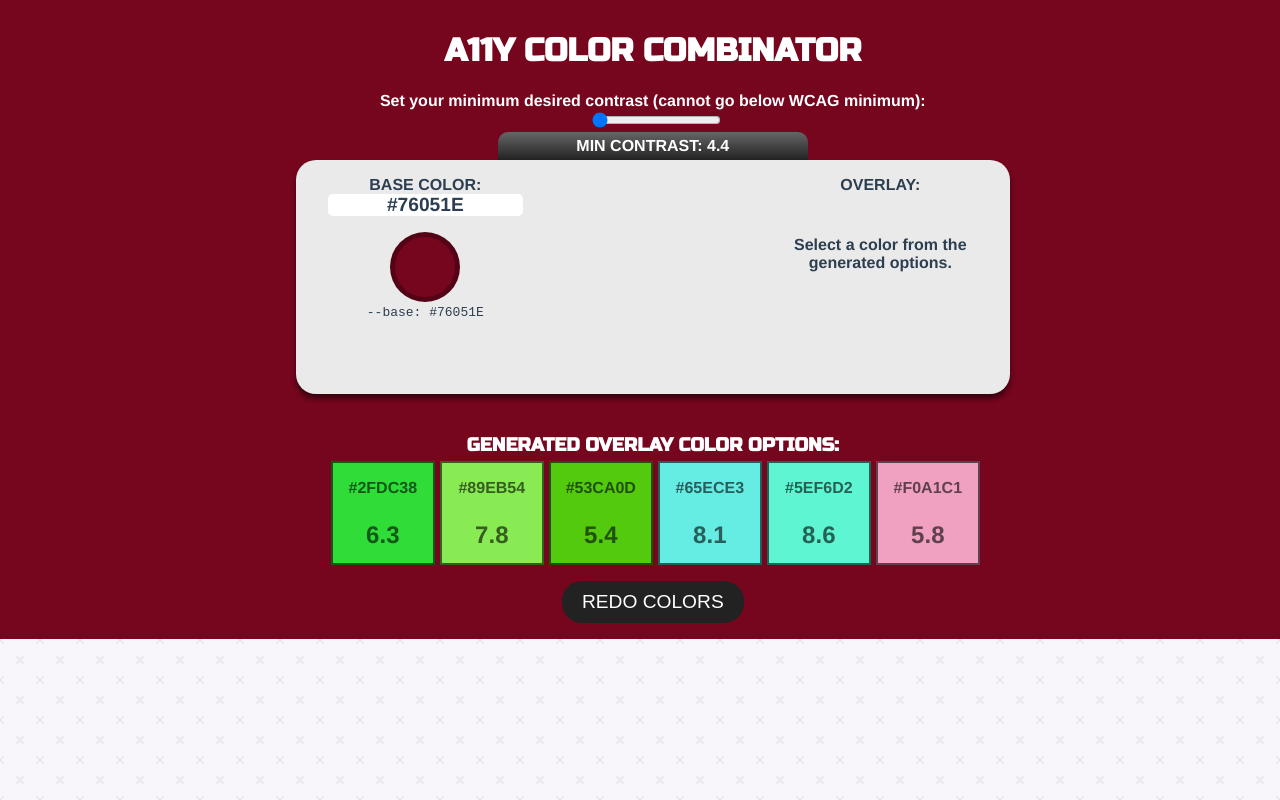
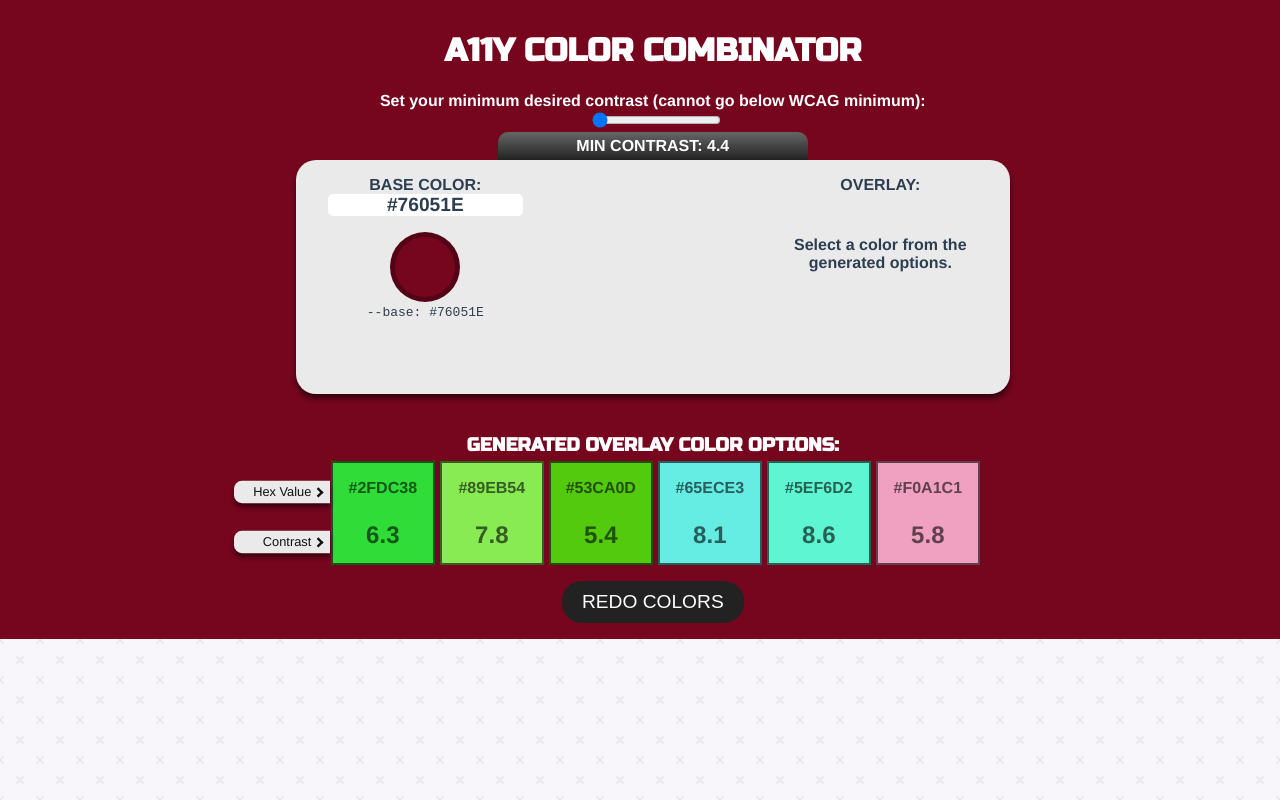
Before and after one commit to drinkingtheink/a11y-color-picker, a Vue app: page / in a window 1280 px wide. Both pictures are taken after a click on the button 342 px from the left and 306 px from the top of the page. Shown: the top 800 px of the page. Built offline with nearby package versions, Linux system fonts and the light colour scheme.

Commit message:
color annotation

```diff
--- a/src/components/AppStage.vue
+++ b/src/components/AppStage.vue
@@ -486,7 +486,7 @@ nav p {
 
 nav button {
   transform: scale(0.6);
-  width: 100%;
+  margin-top: -10px;
 }
 
 :root {
@@ -792,6 +792,7 @@ button:hover {
 
 .color-actions button {
   transform: scale(0.8);
+  width: 33%;
 }
 
 label, p {
--- a/src/components/ColorGen.vue
+++ b/src/components/ColorGen.vue
@@ -3,6 +3,10 @@
     <h3 class="options-header">Generated Overlay Color Options:</h3>
 
 		<section class="color-output">
+			<div class="annotation">
+				<span class="hex">Hex Value <i class="arrow right"></i></span>
+				<span class="cont">Contrast <i class="arrow right"></i></span>
+			</div>
 			<Tile
 				v-for="color in countArr"
 				:key="color"
@@ -79,7 +83,52 @@ export default {
 .color-output {
 	display: flex;
 	justify-content: center;
-	max-width: 80vw;
+	max-width: 730px;
 	margin: 0 auto 1rem auto;
+	position: relative;
+}
+
+.color-output .annotation {
+	position: absolute;
+	width: 100px;
+	text-align: right;
+	left: -3rem;
+	top: 0;
+	height: 100px;
+}
+
+.color-output .hex,
+.color-output .cont {
+	position: absolute;
+	right: 0;
+	width: 100%;
+	color: #111;
+	display: block;
+	padding: 5px 10px;
+	background-color: #eaeaea;
+	transform: scale(0.8);
+	border-radius: 10px 0 0 10px;
+    margin-right: -2px;
+	box-shadow: 0 5px 5px 0px rgba(0,0,0,0.5);
+}
+
+.color-output .hex {
+	top: 22px;
+}
+
+.color-output .cont {
+	bottom: 0;
+}
+
+.arrow {
+  border: solid #111;
+  border-width: 0 3px 3px 0;
+  display: inline-block;
+  padding: 3px;
+}
+
+.right {
+  transform: rotate(-45deg);
+  -webkit-transform: rotate(-45deg);
 }
 </style>
```
